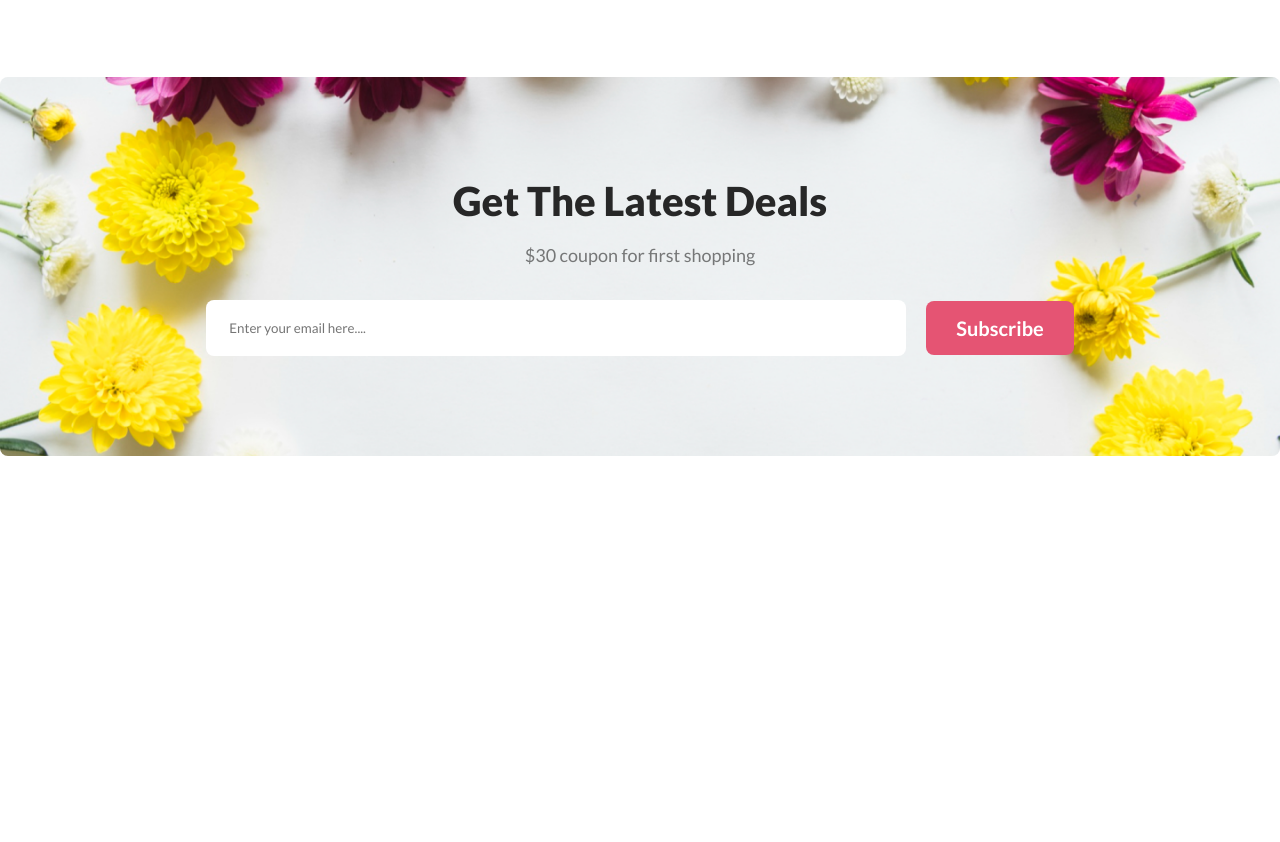
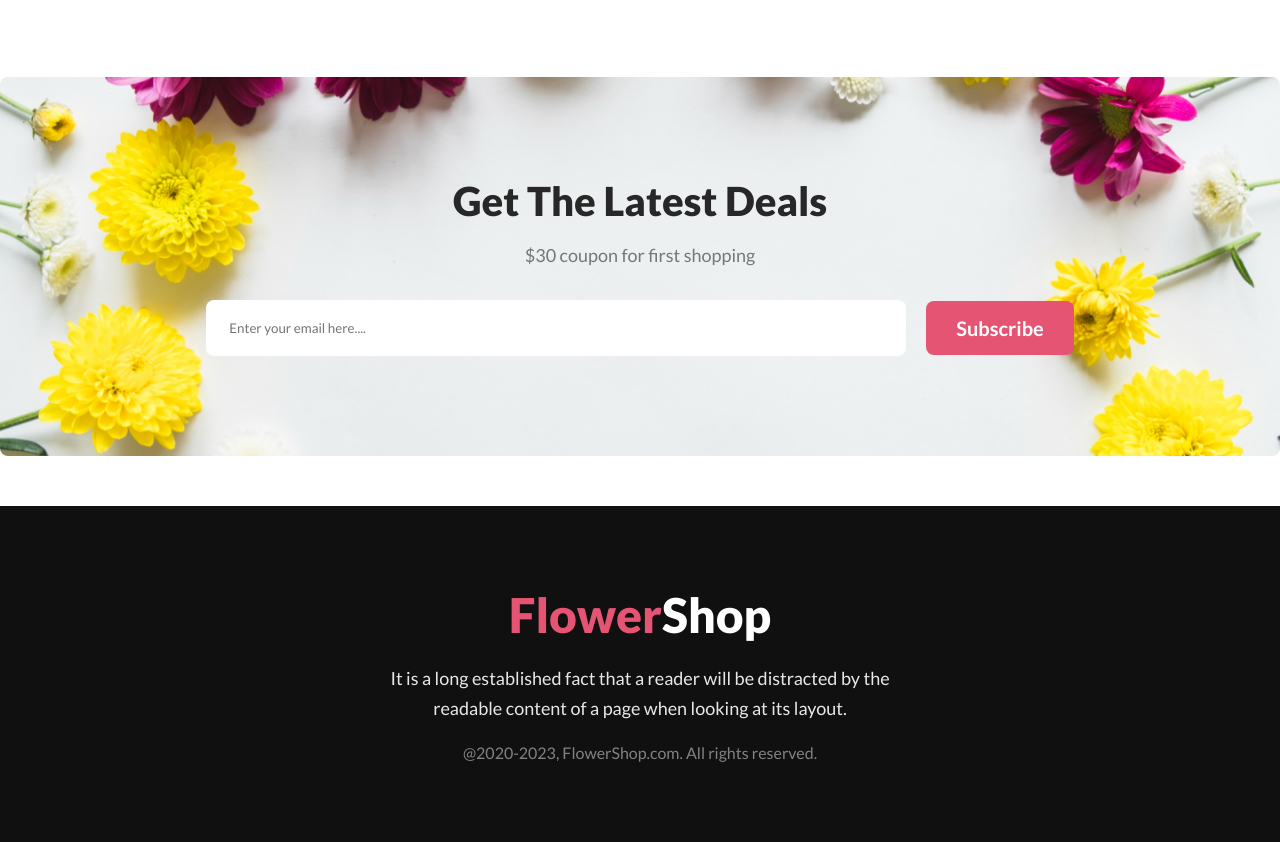
Before and after one commit to tawfiqboss47/flower-shop, a plain HTML site: page index.html in a window 1280 px wide. Shown: the part 3435-4277 px from the top of the page. Before the commit the page ends 3941 px from the top, so only its background shows below. Drawn offline with Linux system fonts and the light colour scheme.

Commit message:
added footer section

```diff
--- a/index.html
+++ b/index.html
@@ -123,6 +123,20 @@
             </div>
          </section>
     </main>
-    <footer></footer>
+    <footer class="">
+        <section class="banner-section footer-section">
+            <div class="container">
+                <div class="banner-box text-center">
+                    <div class="banner-content footer-banner-content">
+                        <h2><span>Flower</span>Shop</h2>
+                        <div class="title-box">
+                            <p>It is a long established fact that a reader will be distracted by the readable content of a page when looking at its layout.</p>
+                        </div>
+                    </div>
+                    <p class="footer-dis">@2020-2023, FlowerShop.com. All rights reserved.</p>
+                </div>
+            </div>
+        </section>
+    </footer>
 </body>
 </html>
--- a/style.css
+++ b/style.css
@@ -169,3 +169,24 @@
 	margin-right: 20px;
 }
 /*  */
+.footer-section {
+	background: #111010;
+	padding: 80px 0;
+}
+.footer-banner-content .title-box {
+	width: 40%;
+}
+.banner-content h2 {
+	color: rgb(255, 255, 255);
+	font-size: 48px;
+	font-weight: 800;
+}
+.banner-content .title-box p {
+	color: rgba(255, 255, 255, 0.904);
+}
+.banner-content.footer-banner-content h2 span {
+	color: #e55473;
+}
+.footer-dis{
+    color: rgba(240, 248, 255, 0.496);
+}
```
